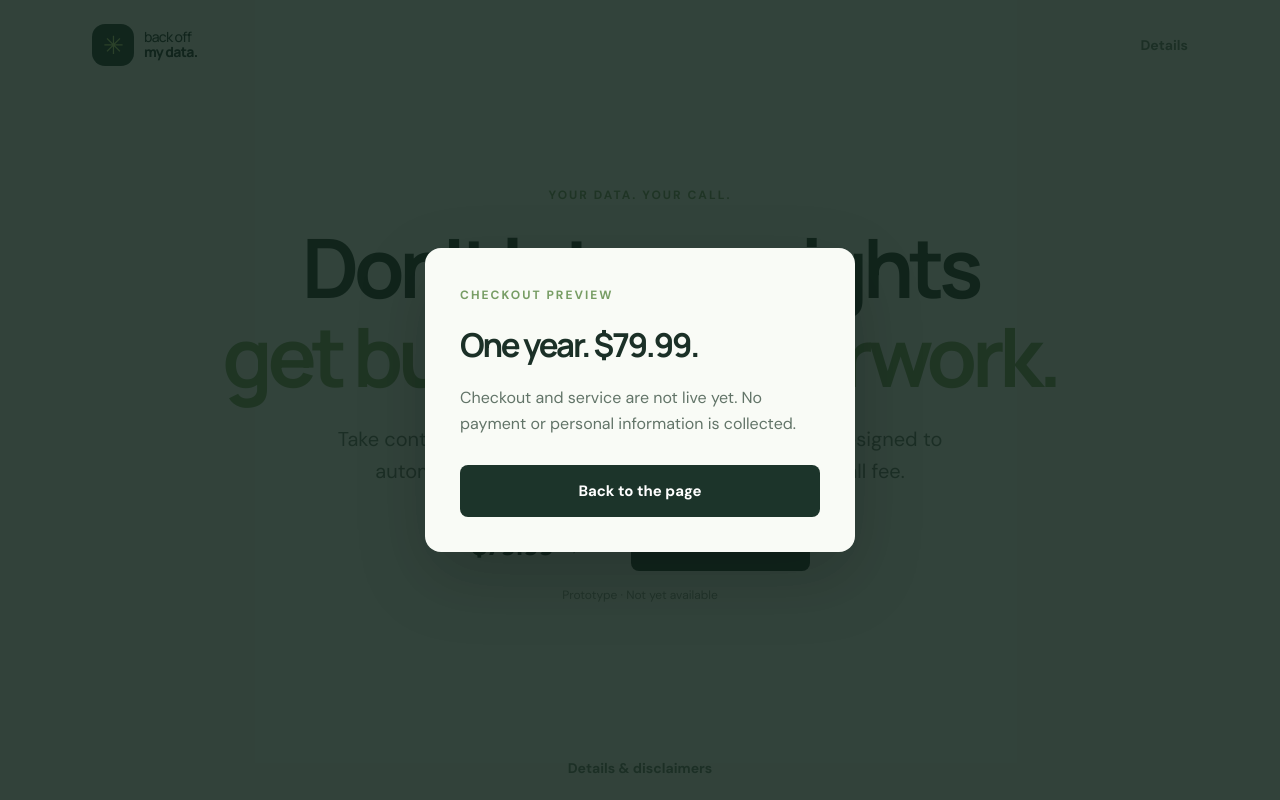
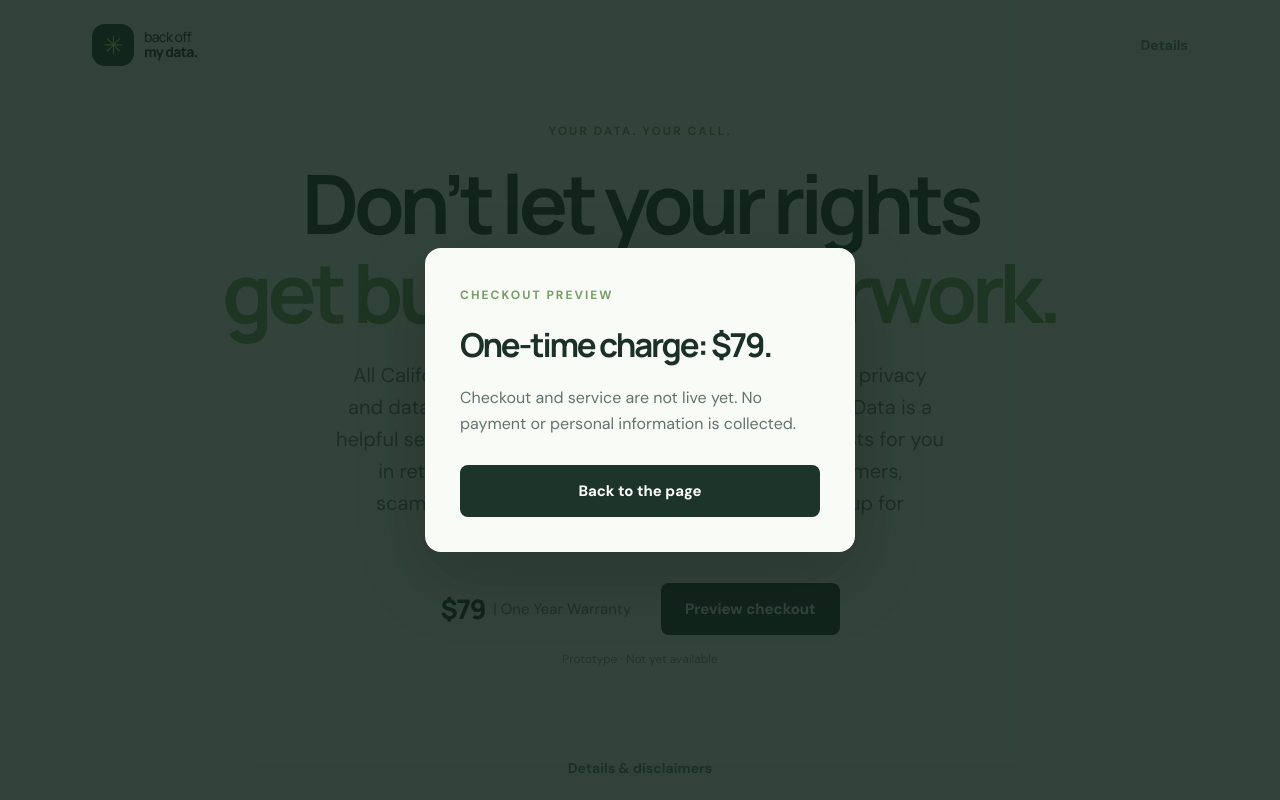
Before and after one commit to ibnabed-ca/backoffmydata, a React (Vite) app: page / in a window 1280 px wide. Both pictures are taken after a click on the button "Preview checkout". Built offline with nearby package versions, Linux system fonts and the light colour scheme.

Commit message:
Update pitch and one-time offer

```diff
--- a/src/main.jsx
+++ b/src/main.jsx
@@ -22,12 +22,12 @@ function App() {
     <main className="hero">
       <div className="eyebrow">YOUR DATA. YOUR CALL.</div>
       <h1>Don’t let your rights<br/><em>get buried in paperwork.</em></h1>
-      <p>Take control of your personal data. BackOffMyData is designed to automate free California deletion requests for a small fee.</p>
-      <div className="offer"><strong>$79.99</strong><span> / year</span><button ref={openRef} onClick={() => setCheckout(true)}>Preview checkout</button></div>
+      <p>All Californians have the legal right to submit free data privacy and data removal requests to data brokers. BackOffMyData is a helpful service that automatically sends all these requests for you in return for a small fee. Protect yourself from spammers, scammers, and hackers around the world, and sign up for BackOffMyData today!</p>
+      <div className="offer"><strong>$79</strong><span> | One Year Warranty</span><button ref={openRef} onClick={() => setCheckout(true)}>Preview checkout</button></div>
       <span className="prototype">Prototype · Not yet available</span>
     </main>
     <footer><a href="./disclaimers.html">Details &amp; disclaimers</a></footer>
-    {checkout && <div className="backdrop" onMouseDown={event => { if (event.target === event.currentTarget) setCheckout(false); }}><div className="dialog" role="dialog" aria-modal="true" aria-labelledby="checkout-title"><span className="eyebrow">CHECKOUT PREVIEW</span><h2 id="checkout-title">One year. $79.99.</h2><p>Checkout and service are not live yet. No payment or personal information is collected.</p><button ref={closeRef} onClick={() => setCheckout(false)}>Back to the page</button></div></div>}
+    {checkout && <div className="backdrop" onMouseDown={event => { if (event.target === event.currentTarget) setCheckout(false); }}><div className="dialog" role="dialog" aria-modal="true" aria-labelledby="checkout-title"><span className="eyebrow">CHECKOUT PREVIEW</span><h2 id="checkout-title">One-time charge: $79.</h2><p>Checkout and service are not live yet. No payment or personal information is collected.</p><button ref={closeRef} onClick={() => setCheckout(false)}>Back to the page</button></div></div>}
   </div>;
 }
 createRoot(document.getElementById('root')).render(<App/>);
```
